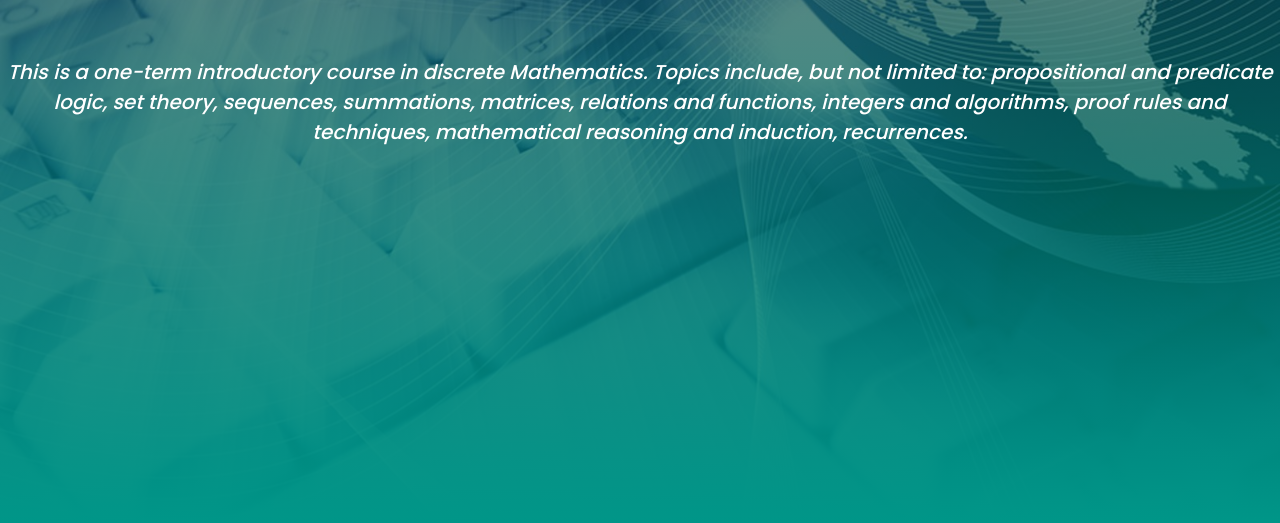
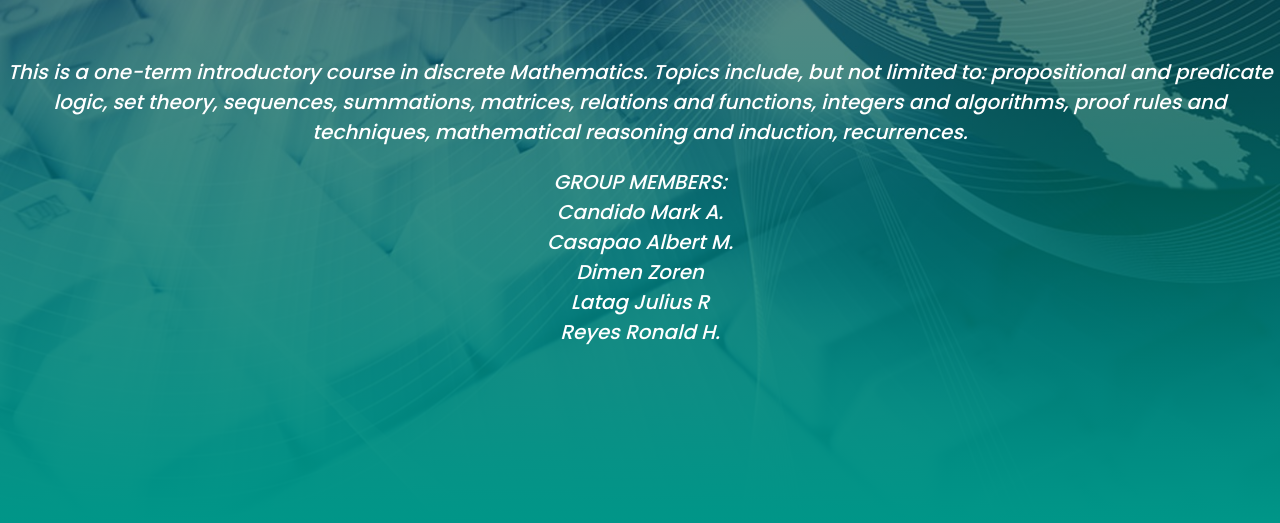
Before and after one commit to feasf/Discrete-Structure, a plain HTML site: page index.html in a window 1280 px wide. Shown: the part 277-800 px from the top of the page. Drawn offline with Linux system fonts and the light colour scheme; some packages are replaced by stand-ins of ours; a script that the page names is missing.

Commit message:
Update index.html

```diff
--- a/index.html
+++ b/index.html
@@ -23,6 +23,13 @@
             <p>This is a one-term introductory course in discrete Mathematics. Topics include, but not limited to: propositional and predicate
                 logic, set theory, sequences, summations, matrices, relations and functions, integers and algorithms, proof rules and
                 techniques, mathematical reasoning and induction, recurrences.</p>
+             <p>GROUP MEMBERS:<br>
+                    Candido Mark A.<br>
+                    Casapao Albert M.<br>
+                    Dimen Zoren<br>
+                    Latag Julius R<br>
+                    Reyes Ronald H.
+                </p>
         </div>
     </section>
 
```
